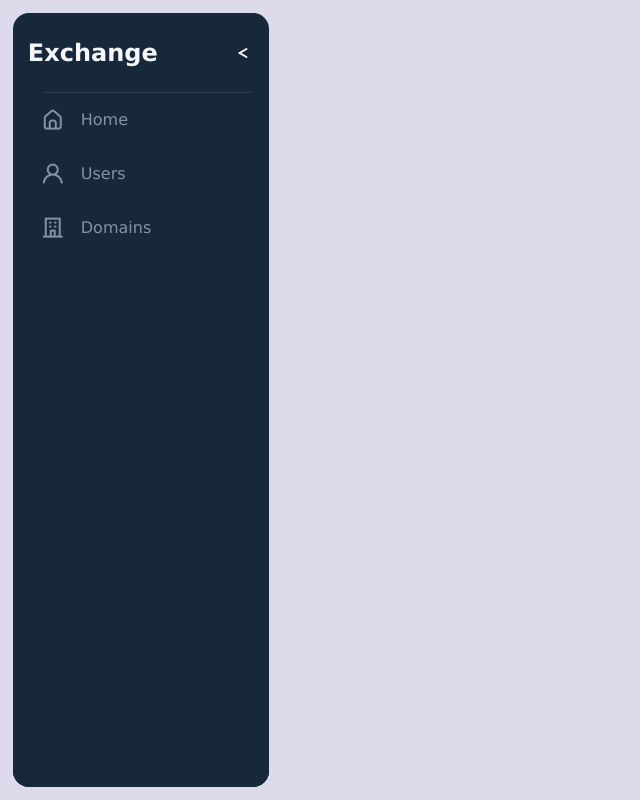
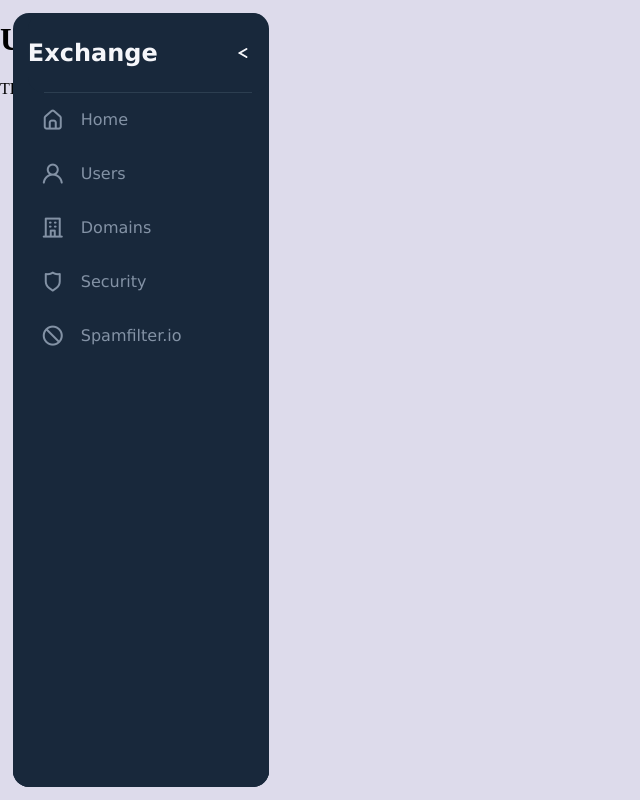
Before and after one commit to rasmuswind-ai/Control-Panel, a plain HTML site: page index.html in a window 1280 px wide. Shown: the whole page, without its empty margins (0-640 px from the left). Drawn offline with nearby package versions, Linux system fonts and the light colour scheme; files that its build step writes are made by us from their sources.

Commit message:
Update index.html

```diff
--- a/index.html
+++ b/index.html
@@ -11,7 +11,7 @@
         <link rel="stylesheet" href="https://unicons.iconscout.com/release/v4.0.8/css/line.css">
 
         <link rel="stylesheet" href="/Frontend/Exchange_Control_Panel/assets/css/styles.css">
-        <title>Exhcnage Control Panel</title>
+        <title>Exchange Control Panel</title>
     </head>
     <body>
         <!---------------------- NAV ---------------------->
@@ -32,10 +32,33 @@
                 <div class="nav-button"><i class="uil uil-building"></i>
                     <span>Domains</span>
                 </div>
+                <div class="nav-button"><i class="uil uil-shield"></i>
+                    <span>Security</span>
+                </div>
+                <div class="nav-button"><i class="uil uil-ban"></i>
+                    <span>Spamfilter.io</span>
+                </div>
                 <div id="nav-content-highlight"></div>
             </div>
-          </div>
+        </div>
 
-        </div>
+        <!---------------------- HOME ---------------------->
+        <main class="main">
+            <div class="main-content" id="main-content">
+                <div class="home-container container">
+                    <div class="home-content">
+                        <div class="home-data">
+                            <div class="user-graph">
+                                <h1 class="user-graph-title">Users</h1>
+                                <div class="user-graph-data">TEST</div>
+                            </div>
+                        </div>
+                    </div>
+                </div>
+            </div>
+        </main>
+
+        <script src="https://ajax.googleapis.com/ajax/libs/jquery/3.5.1/jquery.min.js"></script>
+        <script src="/Frontend/Exchange_Control_Panel/assets/js/main.js"></script>
     </body>
 </html>
```
